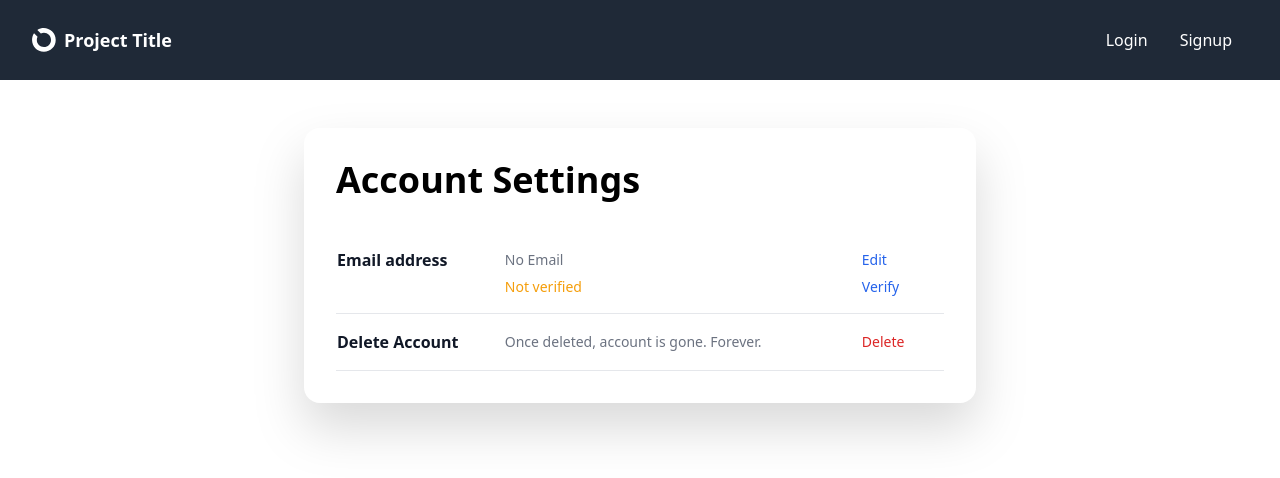
After one commit to milk-in-a-bag/authentication-and-user-profile-management, a Django app: template a_users/templates/a_users/profile_settings.html in a window 1280 px wide. The commit adds this page. Shown: the top 478 px of the page. Run offline with Django 3.2, Linux system fonts and the light colour scheme; the template is opened without the code that fills it, so the values that code supplies are empty; some libraries are stand-ins or nearby versions.

Commit message:
settings page done

```diff
--- a/a_core/urls.py
+++ b/a_core/urls.py
@@ -18,12 +18,15 @@ from django.contrib import admin
 from django.urls import path, include
 from django.conf.urls.static import static
 from django.conf import settings
+from a_users.views import profile_view
 from a_home.views import *
 
 urlpatterns = [
     path('admin/', admin.site.urls),
+    path('accounts/', include('allauth.urls')),
     path('', home_view, name="home"),
     path('profile/', include('a_users.urls')),
+    path('@<username>/', profile_view, name="profile"),
 ]
 
 urlpatterns += static(settings.MEDIA_URL, document_root=settings.MEDIA_ROOT)
--- /dev/null
+++ b/a_users/templates/a_users/profile_settings.html
@@ -0,0 +1,53 @@
+{% extends 'layouts/box.html' %} {% block content %}
+
+<h1 class="mb-8">Account Settings</h1>
+
+<table class="w-full text-sm text-left text-gray-500">
+  <tbody>
+    <tr>
+      <th scope="row" class="pt-4 pb-1 text-base font-bold text-gray-900">
+        Email address
+      </th>
+      <td id="email-address" class="pt-4 pb-1 px-6">
+        {% if user.email %}{{ user.email }}{% else %}No Email{% endif %}
+      </td>
+      <td class="pt-4 pb-1 px-6">
+        <a
+          id="email-edit"
+          class="cursor-pointer font-medium text-blue-600 hover:underline"
+          hx-get="{% url 'profile-emailchange' %}"
+          hx-target="#email-address"
+          hx-swap="innerHTML"
+        >
+          Edit
+        </a>
+      </td>
+    </tr>
+    <tr class="border-b">
+      <th scope="row" class="pb-4 font-medium text-gray-900"></th>
+      <td class="px-6 pb-4">
+        {% if user.emailaddress_set.first.verified %}
+        <span class="text-green-500">Verified</span>{% else %}
+        <span class="text-amber-500">Not verified</span>
+        {% endif %}
+      </td>
+      <td class="px-6 pb-4">
+        <a href="" class="font-medium text-blue-600 hover:underline">
+          {% if not user.emailaddress_set.first.verified %}Verify{% endif %}
+        </a>
+      </td>
+    </tr>
+
+    <tr class="border-b">
+      <th scope="row" class="py-4 text-base font-bold text-gray-900">
+        Delete Account
+      </th>
+      <td class="px-6 py-4">Once deleted, account is gone. Forever.</td>
+      <td class="px-6 py-4">
+        <a href="" class="font-medium text-red-600 hover:underline"> Delete </a>
+      </td>
+    </tr>
+  </tbody>
+</table>
+
+{% endblock %}
--- a/a_users/urls.py
+++ b/a_users/urls.py
@@ -4,4 +4,7 @@ from a_users.views import *
 urlpatterns = [
     path('', profile_view, name="profile"),
     path('edit/', profile_edit_view, name="profile-edit"),
+    path('onboarding/', profile_edit_view, name="profile-onboarding"),
+    path('settings/', profile_settings_view, name="profile-settings"),
+    path('emailchange/', profile_emailchange, name="profile-emailchange"),
 ]
--- /dev/null
+++ b/templates/allauth/layouts/base.html
@@ -0,0 +1,6 @@
+{% extends 'layouts/box.html' %}
+
+{% block class %}allauth{% endblock %}
+
+{% block content %}
+{% endblock %}
--- a/templates/includes/header.html
+++ b/templates/includes/header.html
@@ -39,15 +39,19 @@
           <ul class="hoverlist [&>li>a]:justify-end">
             <li><a href="{% url 'profile' %}">My Profile</a></li>
             <li><a href="{% url 'profile-edit' %}">Edit Profile</a></li>
-            <li><a href="">Settings</a></li>
-            <li><a href="">Log Out</a></li>
+            <li><a href="{% url 'profile-settings' %}">Settings</a></li>
+            <li><a href="{% url 'account_logout' %}">Log Out</a></li>
           </ul>
         </div>
       </li>
 
       {% else %}
-      <li><a href="">Login</a></li>
-      <li><a href="">Signup</a></li>
+      <li><a href="{% url 'account_login' %}">Login</a></li>
+      <li>
+        <a href="{% url 'account_signup' %}?next={% url 'profile-onboarding' %}"
+          >Signup</a
+        >
+      </li>
       {% endif %}
     </ul>
   </nav>
```
Also changed, not shown: a_users/forms.py (+8 -0 lines), a_users/signals.py (+6 -1 lines), a_users/templates/a_users/profile_edit.html (+10 -5 lines), a_users/views.py (+48 -4 lines), templates/partials/email_form.html (added, +18 -0 lines), 1 other file.
